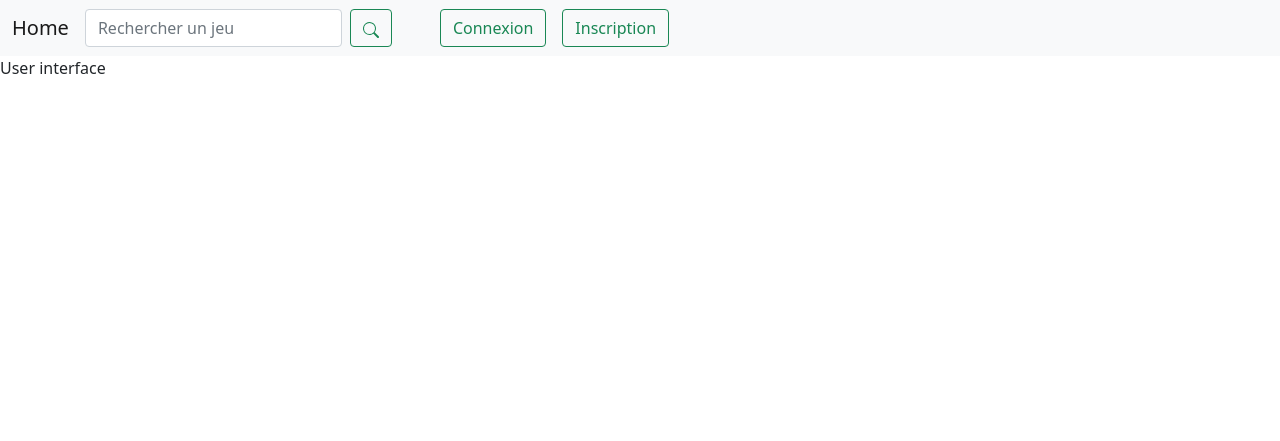
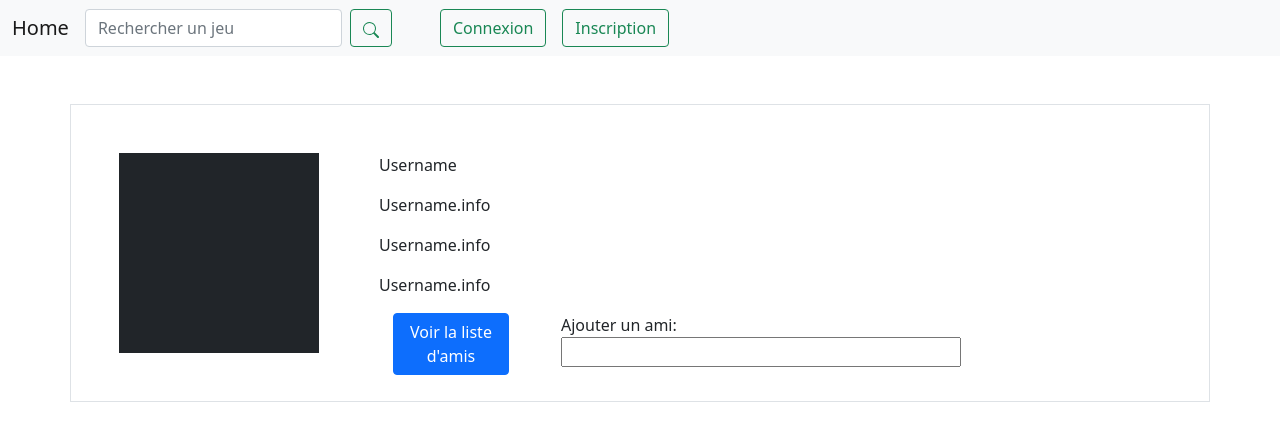
Before and after one commit to CedgonzalDevCda/boardgameonlineproto, a Symfony app: template boardgameonline-proto/templates/user/index.html.twig in a window 1280 px wide. Shown: the top 441 px of the page. Run offline with Twig, Linux system fonts and the light colour scheme; the template is opened without the code that fills it, so the values that code supplies are empty; some libraries are stand-ins or nearby versions.

```diff
--- a/boardgameonline-proto/src/Controller/UserController.php
+++ b/boardgameonline-proto/src/Controller/UserController.php
@@ -12,7 +12,7 @@ class UserController extends AbstractController
     public function index(): Response
     {
         return $this->render('user/index.html.twig', [
-            'controller_name' => 'UserController',
+            'user' => 'UserController',
         ]);
     }
 }
--- a/boardgameonline-proto/templates/user/index.html.twig
+++ b/boardgameonline-proto/templates/user/index.html.twig
@@ -3,7 +3,27 @@
 {% block title %}Hello UserController!{% endblock %}
 
 {% block body %}
-<div>
-    User interface
-</div>
+    <div class="mt-5 container-md border">
+        <div class="row" style="width: 42rem;">
+            <div class="mt-5 ms-5 mb-5 col-6 bg-dark text-center text-light" style="width: 200px; height: 200px">
+            </div>
+            <div class="mt-5 ms-5 col-6">
+                <p>Username</p>
+                <p>Username.info</p>
+                <p>Username.info</p>
+                <p>Username.info</p>
+                <div class="row justify-content-around">
+                    <div class="col-5">
+                        <button class="btn btn-primary">Voir la liste d'amis</button>
+                    </div>
+                    <div class="col-5">
+                        <label for="name">Ajouter un ami:</label>
+                        <input type="text" id="name" name="name"
+                               minlength="4" maxlength="255" size="10" style="width: 400px">
+                    </div>
+
+                </div>
+            </div>
+        </div>
+    </div>
 {% endblock %}
```
